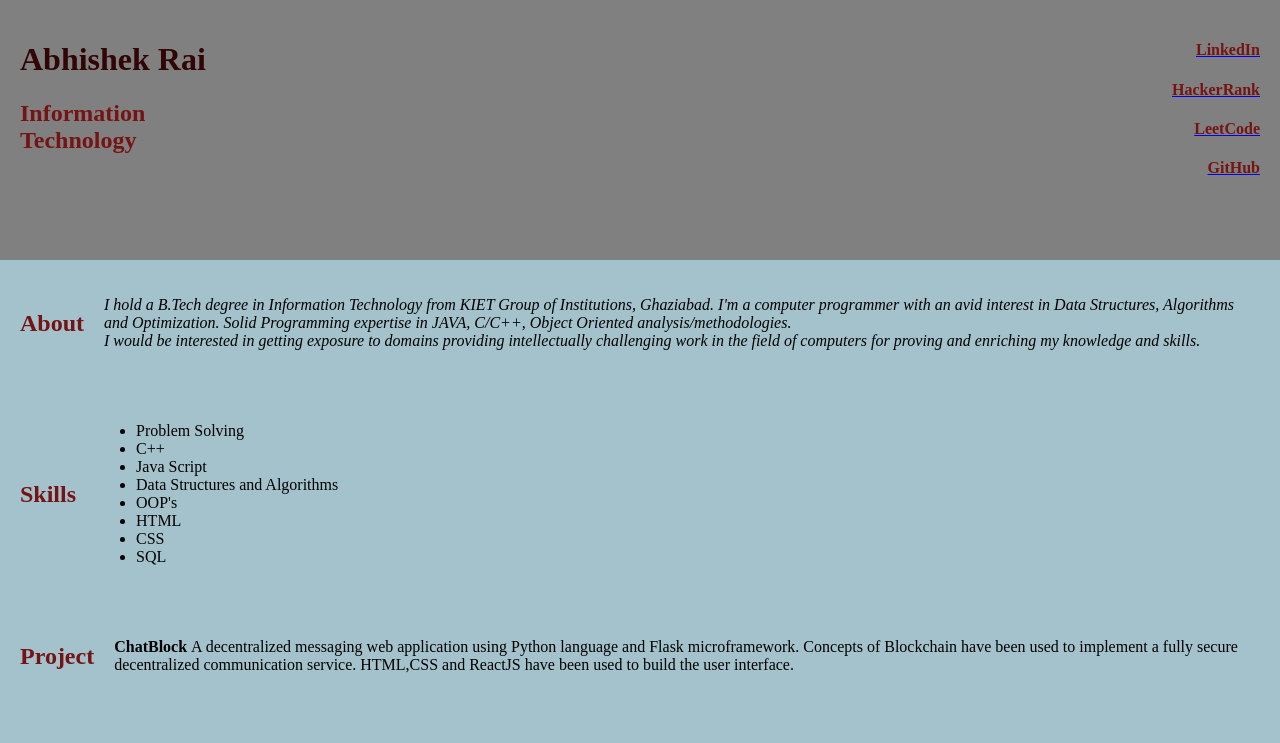
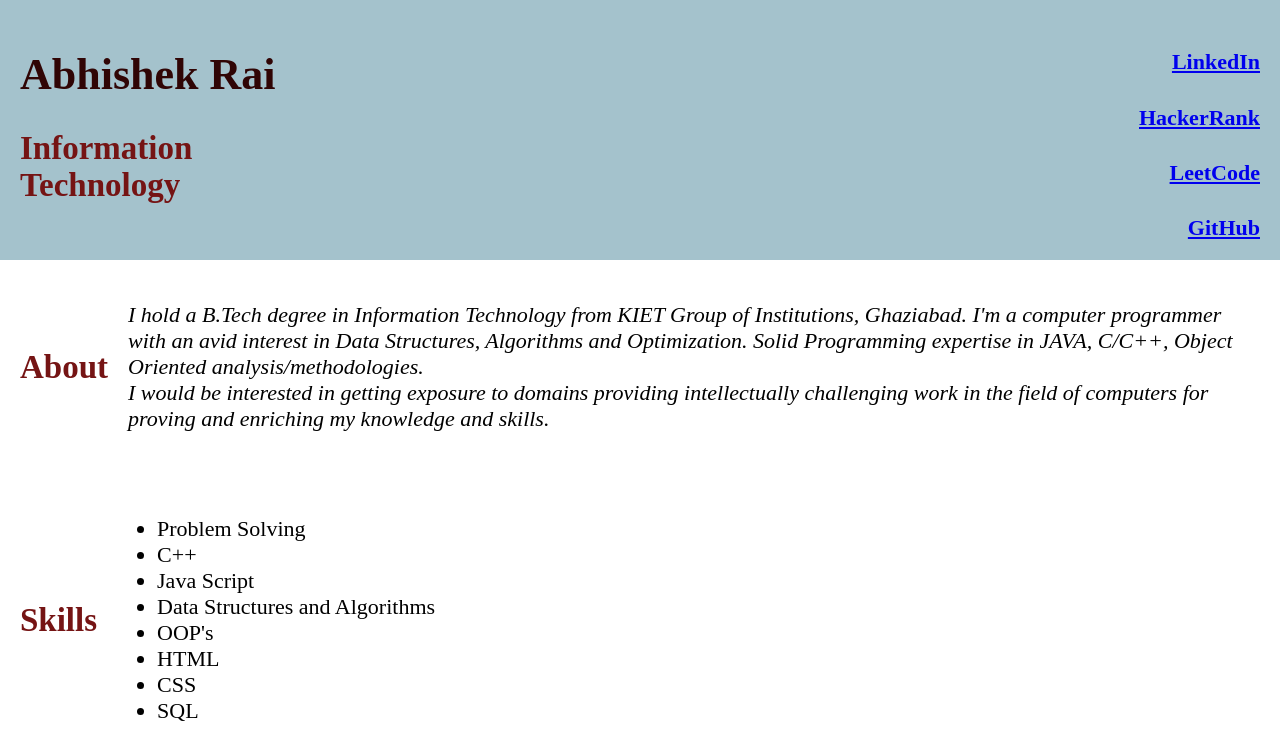
Before and after one commit to ab-rai/ab-rai.github.io, a plain HTML site: page index.html in a window 1280 px wide. Shown: the top 743 px of the page. Drawn offline with Linux system fonts and the light colour scheme.

Commit message:
changing font size

```diff
--- a/styles.css
+++ b/styles.css
@@ -1,12 +1,13 @@
 body {
   margin: 0;
-  background: rgb(164, 194, 204);
+  font-size: 22px;
+  /*background: rgb(164, 194, 204);*/
 }
 
 .information {
   display: flex;
   width: 100%;
-  background-color: grey;
+  background-color: rgb(164, 194, 204);
   height: 220px;
   justify-content: space-between;
   padding: 20px;
@@ -28,9 +29,9 @@ body {
   align-items: center;
   padding: 10px;
 }
-h2,
-h4 {
+h2 {
   color: rgb(117, 20, 20);
+  /*background-color: lightBlue;*/
 }
 h1 {
   color: rgb(48, 5, 5);
```
